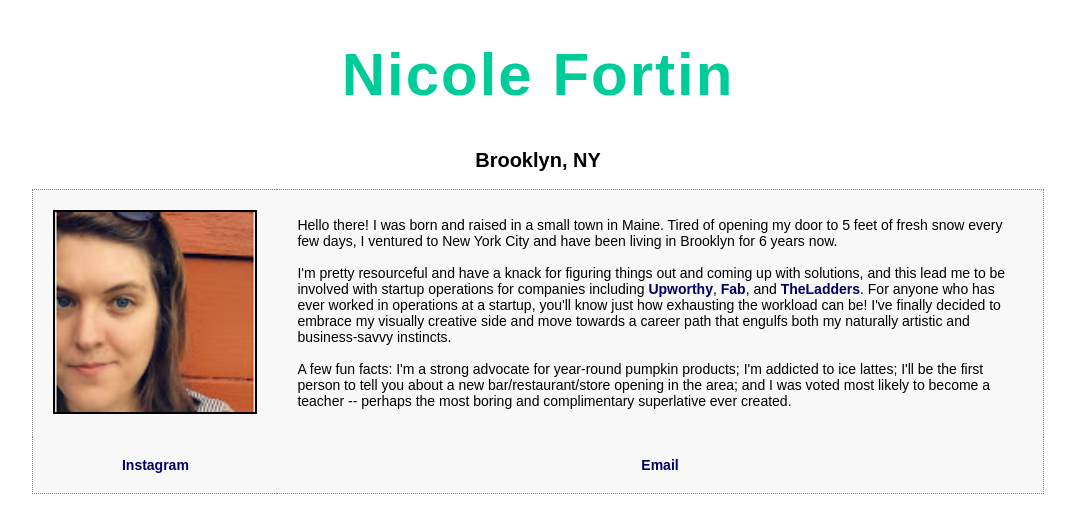
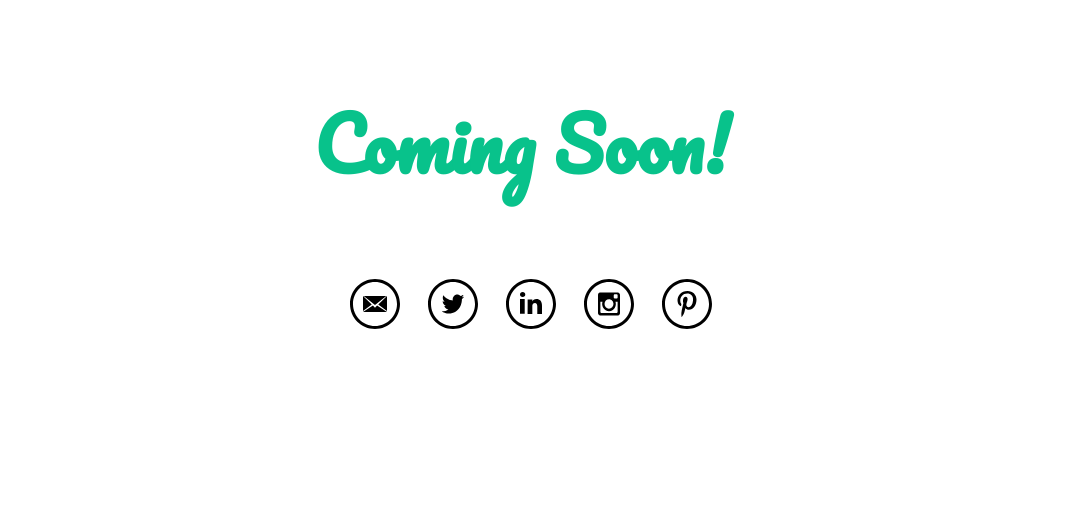
Before and after one commit to nicolefortin/nicolefortin.github.io, a plain HTML site: page index.html in a window 1280 px wide. Shown: the whole page, without its empty margins (102-1177 px from the left). Drawn offline with Linux system fonts and the light colour scheme.

Commit message:
tbd status

```diff
--- a/application.css
+++ b/application.css
@@ -1,74 +1,40 @@
-body {
-    background-color: #ffffff;
+.container {
+  font-size: 100%;
+  max-width: 800px;
+  margin: 0 auto;
 }
 
-H1 {
-   font-family: 'Arial';
-   letter-spacing: 2px;
-   font-size: 60px;
-   background: #ffffff;
-   color: #00CC99;
-   text-align: center;
-
+li {
+  list-style-type:none;
+  display: inline;
+  margin: 2%;
 }
 
-H2 {
-   font-family: arial;
-   font-size: 20px;
-   background: #ffffff;
-   color: #000000;
-   text-align: center;
+ul.links {
+  padding-left:25%;
+}
+/* ===== HEADER ===== */
+
+header {
+  padding: 5%, 5%;
+  overflow: auto;
 }
 
-P {
-   font-family: arial;
-   font-size: 10px;
-   background: #ffffff;
-   color: 00CC99;
-   text-align: justify;
 
+/* ===== MAIN ===== */
+
+main {
+  color: black;
+  overflow: auto;
 }
 
-/* unvisited link */
-a:link {
-    color: #000066;
-    text-decoration: none;
-    font-weight: bold;
-
+main h3 {
+  font-family: "Pacifico", cursive;
+  font-size:72px;
+  padding-left:22%;
+  color:#08C28B;
 }
 
-/* visited link */
-a:visited {
-    color: #000066;
-    text-decoration: none;
-    font-weight: bold;
-
-
+a:hover {
+  border-bottom: solid 4px black;
 }
-
-/* mouse over link */
-a:hover {
-    color: #00CC99;
-    text-decoration: none;
-    font-weight: bold;
-
-}
-
-/* selected link */
-a:active {
-    color: #000066;
-    text-decoration: none;
-    font-weight: bold;
-
-
-}
-
-table {
-  border-collapse: collapse;
-  font-family: arial;
-  font-size: 14px;
-  background: #F8F8F8;
-  color: black;
-  border: 1px dotted grey;
-
-}
--- a/index.html
+++ b/index.html
@@ -1,45 +1,28 @@
 <!DOCTYPE html>
-<!-- A gallery page -->
 <html>
   <head>
-    <meta charset="UTF-8">
-    <title>Nicole Fortin</title>
-    <link rel="stylesheet" type="text/css" href="application.css">
+    <meta charset="utf-8">
+    <meta name="viewport" content="width=device-width, initial-scale=1">
+    <title>Nicole Fortin: UX & Product Designer</title>
+    <link href='http://fonts.googleapis.com/css?family=Pacifico' rel='stylesheet' type='text/css'>
+    <link rel="stylesheet" href="application.css">
   </head>
   <body>
-    <h1>Nicole Fortin</h1>
-    <h2>Brooklyn, NY</h2>
-    <p>
+    <div class="container">
+      <header>
 
-<table style="width:80%"; align="center" cellpadding="20">
+      </header>
+      <main>
+        <h3>Coming Soon!</h3>
+        <ul class="links">
+          <li><a href="mailto:nicole7285@gmail.com"><img src="social-icons/email.svg" /></a></li>
+          <li><a href="http://www.twitter.com/nicole__fortin" target="blank"><img src="social-icons/twitter.svg" /></a></li>
+          <li><a href="https://www.linkedin.com/profile/view?id=22206820" target="blank"><img src="social-icons/linkedin.svg" /></a></li>
+          <li><a href="http://www.instagram.com/nicole_fortin" target="blank"><img src="social-icons/instagram.svg" /></a></li>
+          <li><a href="http://www.pinterest.com/nicole_fortin" target="blank"><img src="social-icons/pinterest.svg" /></a></li>
+        </ul>
+      </main>
 
-    <tr>
-    <td><img src='nicole.jpg' alt='Nicole' width="200px" height="200px" border="2px solid"></td>
-    <td>Hello there! I was born and raised in a small town in Maine. Tired of
-      opening my door to 5 feet of fresh snow every few days, I ventured
-      to New York City and have been living in Brooklyn for 6 years now.<br><br>
-
-      I'm pretty resourceful and have a knack for figuring things out
-      and coming up with solutions, and this lead me to be involved with startup
-      operations for companies including <a href='http://www.upworthy.com'>Upworthy</a>,
-      <a href='http://www.fab.com'>Fab</a>, and
-      <a href='http://www.theladders.com'>TheLadders</a>.
-      For anyone who has ever worked in operations at a startup,
-      you'll know just how exhausting the workload can be! I've finally
-      decided to embrace my visually creative side and move towards a career path
-      that engulfs both my naturally artistic and business-savvy instincts.<br><br>
-
-      A few fun facts: I'm a strong advocate for year-round pumpkin products;
-      I'm addicted to ice lattes;
-      I'll be the first person to tell you about a new bar/restaurant/store opening in the area;
-      and I was voted most likely to become a teacher -- perhaps the most boring and
-      complimentary superlative ever created.
-
-        </td></tr>
-    <tr align="center">
-      <td><a href='http://www.instagram.com/nicole7285'>Instagram</a></td>
-      <td><a href=’mailto:nicole7285@gmail.com’>Email</a></td>
-</table>
-      </p>
+    </div>
   </body>
 </html>
```
Also changed, not shown: 1 other file.
